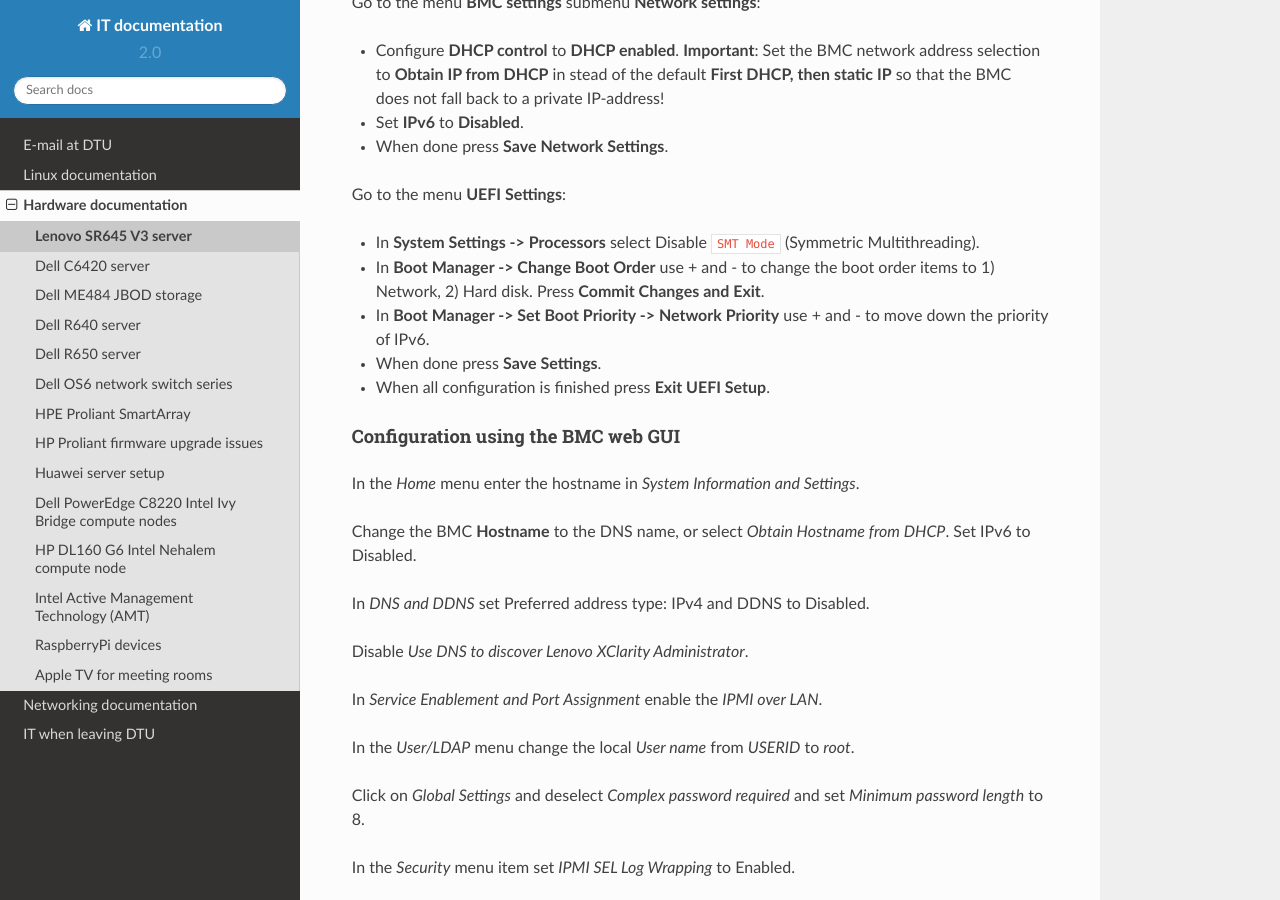
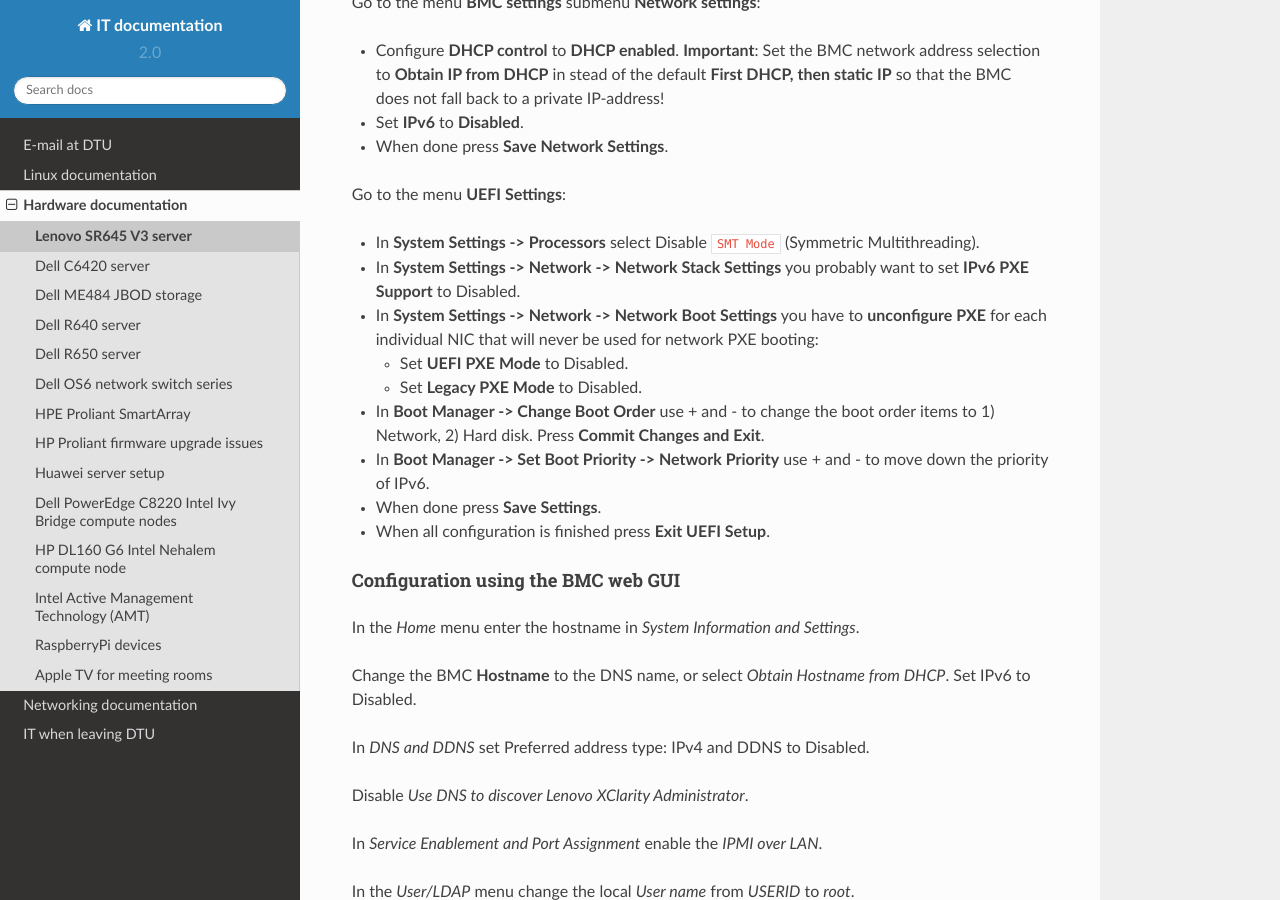
Before and after one commit to OleHolmNielsen/ITwiki, a Sphinx documentation site: the page built from docs/Lenovo_SR645_V3.rst, in a window 1280 px wide and 900 px high, scrolled down 1667 px. Built offline with Sphinx 7.4.7 and the Read the Docs theme 2.0.0, drawn with Linux system fonts in a browser that asks for light colours; some of the changed text lies outside the part shown.

```diff
--- a/docs/Lenovo_SR645_V3.rst
+++ b/docs/Lenovo_SR645_V3.rst
@@ -82,6 +83,14 @@
 
 * In **System Settings -> Processors** select Disable ``SMT Mode`` (Symmetric Multithreading).
 
+* In **System Settings -> Network -> Network Stack Settings** you probably want to set **IPv6 PXE Support** to Disabled.
+
+* In **System Settings -> Network -> Network Boot Settings** you have to **unconfigure PXE**
+  for each individual NIC that will never be used for network PXE booting:
+
+  - Set **UEFI PXE Mode** to Disabled.
+  - Set **Legacy PXE Mode** to Disabled.
+
 * In **Boot Manager -> Change Boot Order** use + and - to change the boot order items to 1) Network, 2) Hard disk.
   Press **Commit Changes and Exit**.
 
```
Also changed, not shown: other parts of docs/Lenovo_SR645_V3.rst (+1 -0 lines).
